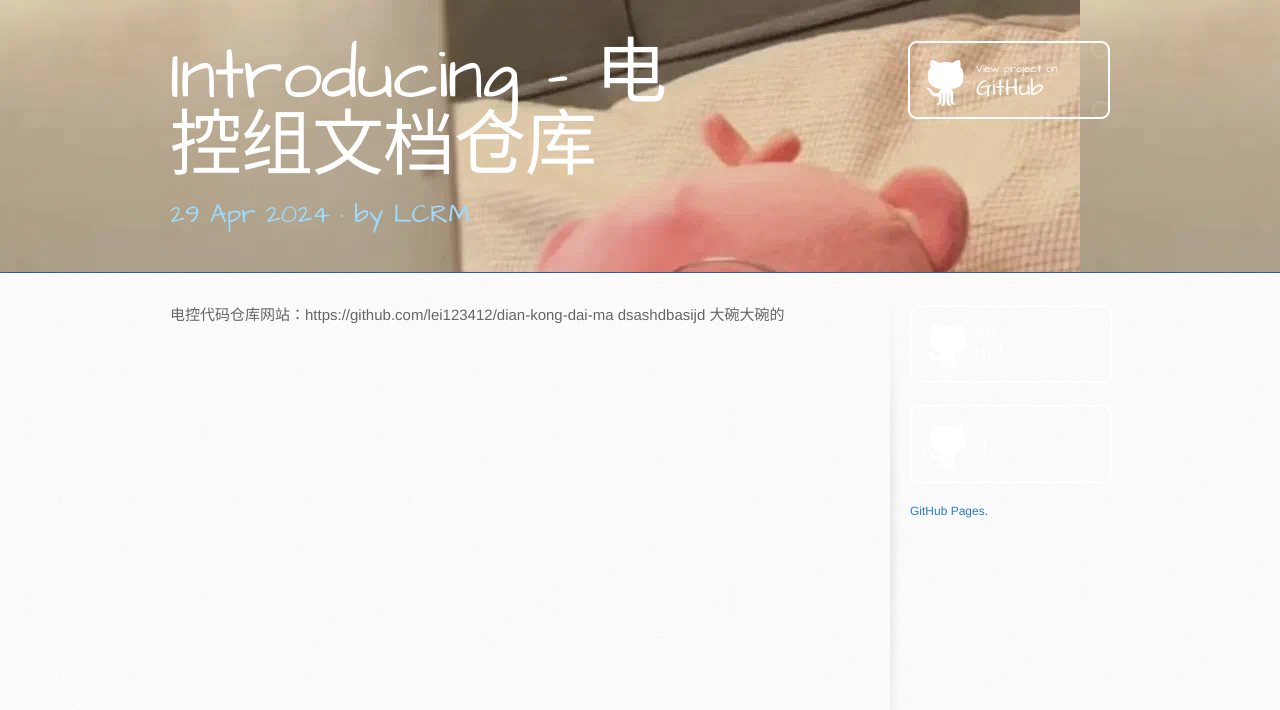
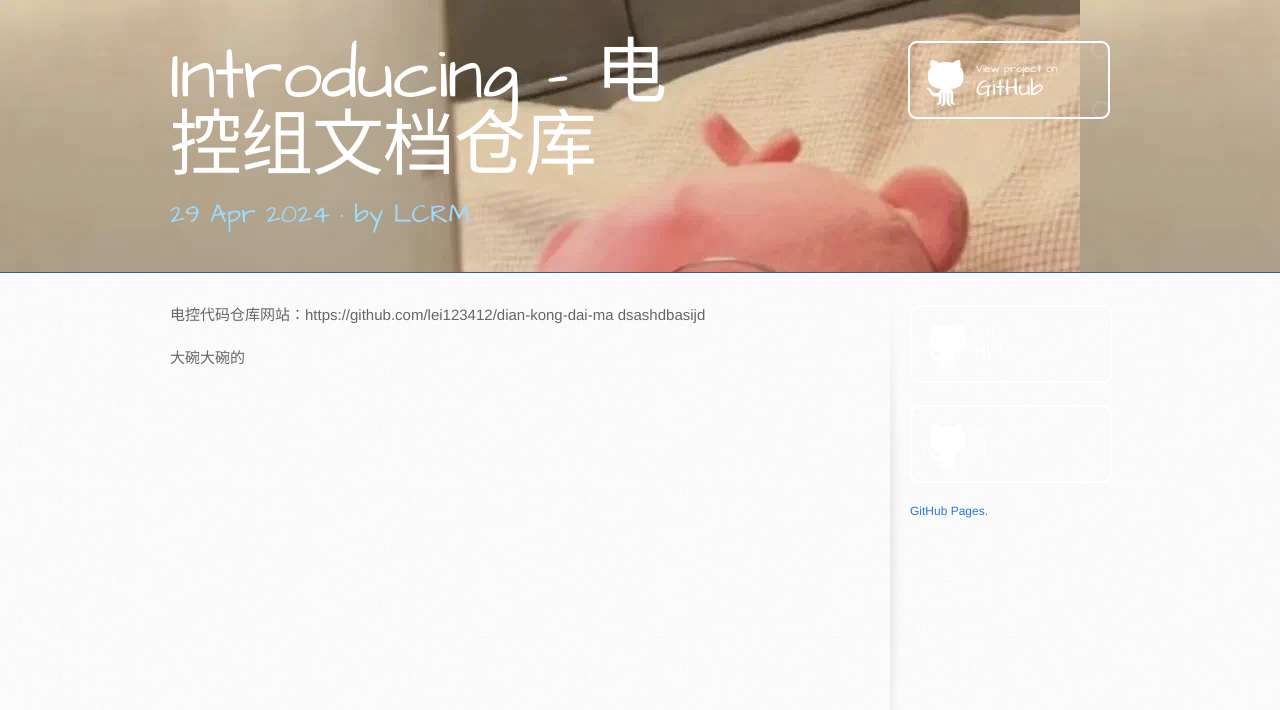
Before and after one commit to Muzi1205/HBUTmotor-control-unit.github.io, a Jekyll site: the page built from index.md, in a window 1280 px wide. Shown: the top 710 px of the page. Built offline with Jekyll 4.4.1, drawn with Linux system fonts in a browser that asks for light colours; our own code applies the rules of GitHub Pages for plain Markdown files.

```diff
--- a/index.md
+++ b/index.md
@@ -1,4 +1,4 @@
 
 电控代码仓库网站：https://github.com/lei123412/dian-kong-dai-ma
 dsashdbasijd
-大碗大碗的
+<p>大碗大碗的</p>
```
